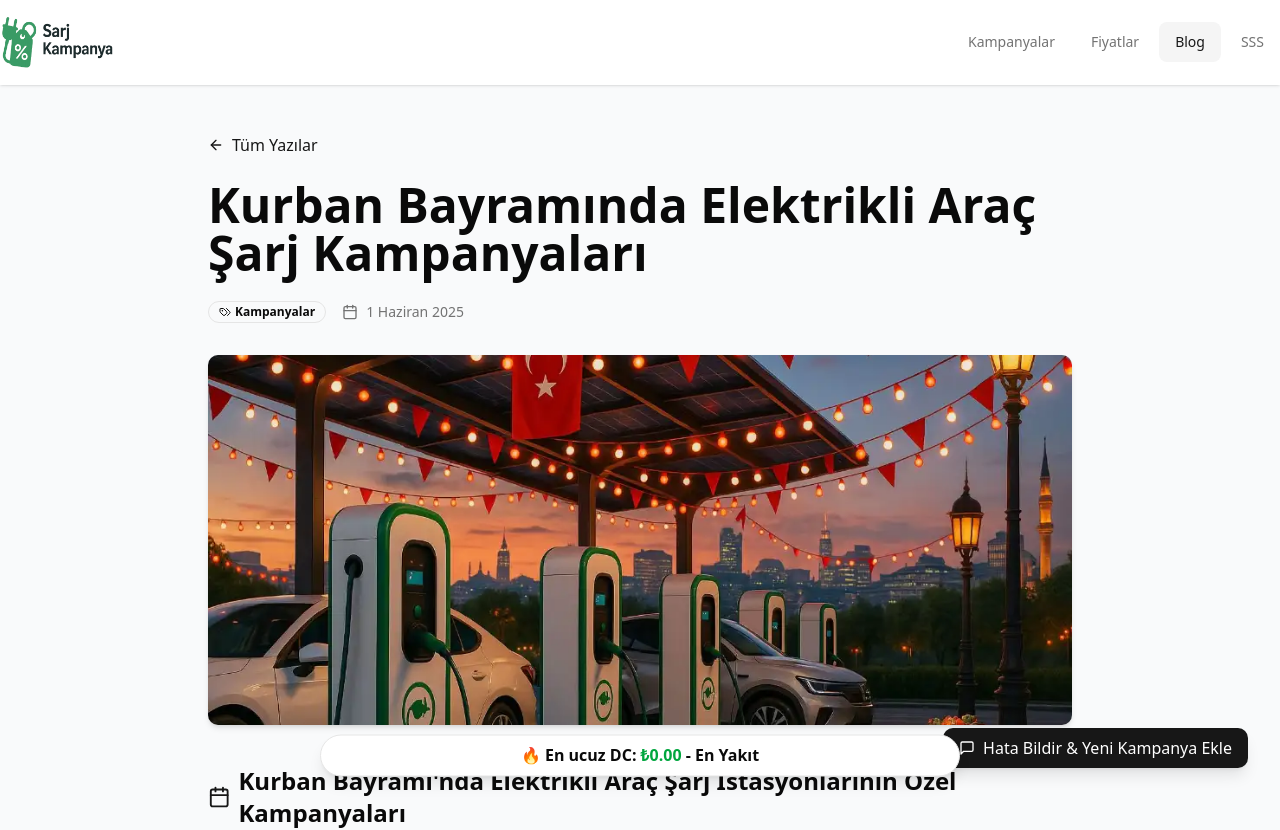
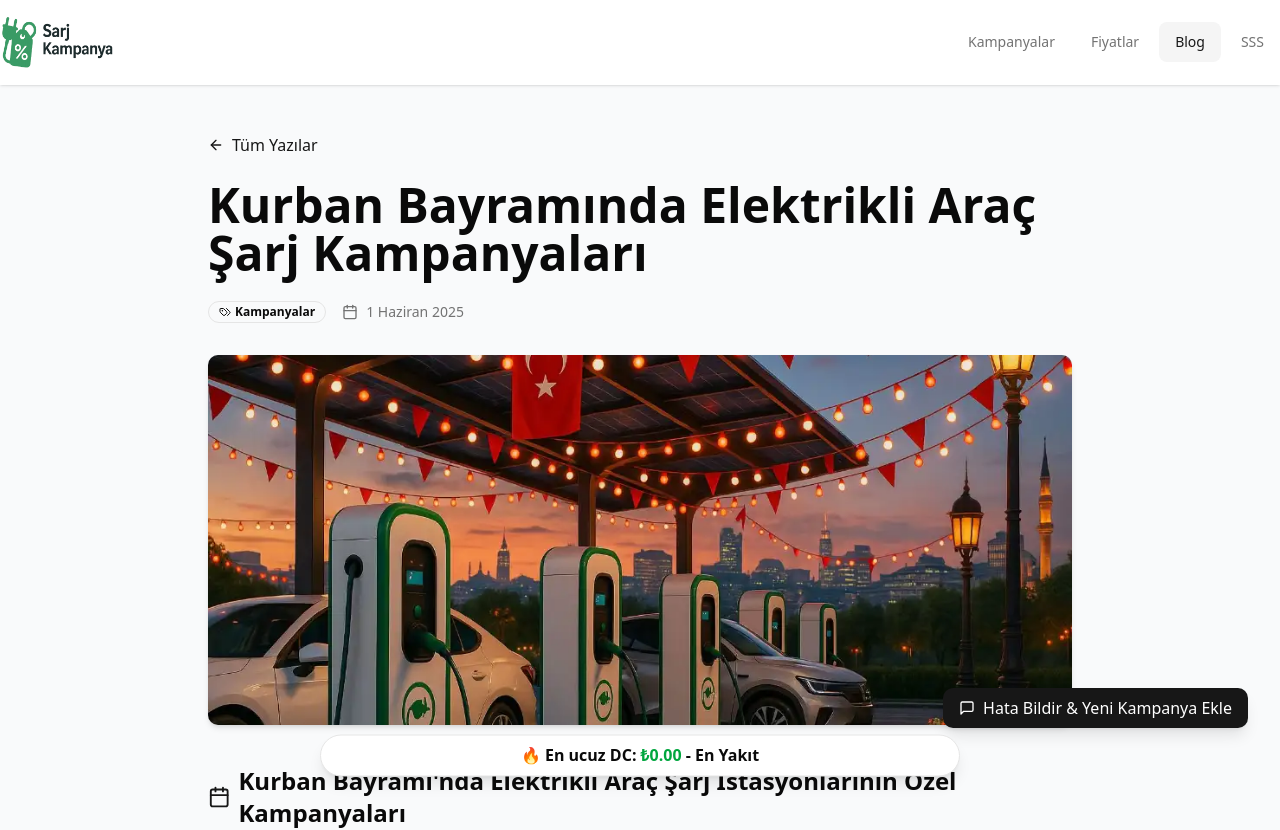
Before and after one commit to brnysn/ev-discounts, a Next.js app: page /blog/kurban-bayrami-2025 in a window 1280 px wide. Shown: the top 830 px of the page. Built offline with nearby package versions, Linux system fonts and the light colour scheme.

Commit message:
Update page.tsx

```diff
--- a/src/app/blog/kurban-bayrami-2025/page.tsx
+++ b/src/app/blog/kurban-bayrami-2025/page.tsx
@@ -668,12 +668,12 @@ export default function KurbanBayrami2025() {
           </div>
         </BlogPost>
         {/* Feedback Button */}
-        <div className="fixed bottom-8 right-8">
+        <div className="fixed bottom-18 left-1/2 -translate-x-1/2 sm:left-auto sm:right-8 sm:-translate-x-0">
           <a
             href="https://form.jotform.com/251522243559961"
             target="_blank"
             rel="noopener noreferrer"
-            className="flex items-center gap-2 px-4 py-2 bg-primary text-white rounded-lg hover:bg-primary/90 transition-colors shadow-lg"
+            className="flex items-center gap-2 px-4 py-2 bg-primary text-white rounded-lg hover:bg-primary/90 transition-colors shadow-lg whitespace-nowrap"
           >
             <svg
               xmlns="http://www.w3.org/2000/svg"
```
